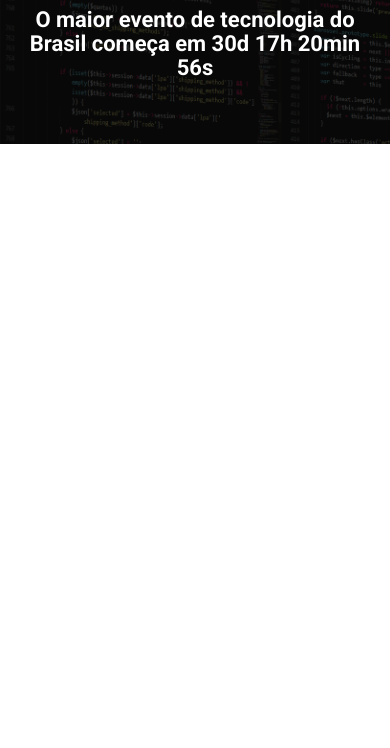
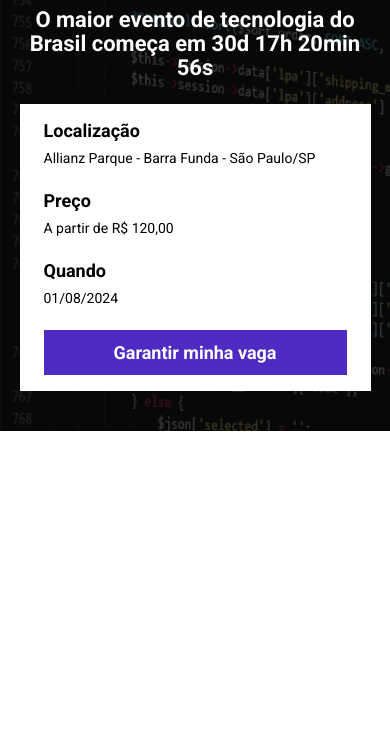
Before and after one commit to marlonnl/ebac_talks, a website built with Parcel: page src/index.html in a window 390 px wide. Shown: the part 96-844 px from the top of the page. Built offline with nearby package versions, Linux system fonts and the light colour scheme.

Commit message:
ADD: responsividade ao hero/header.

```diff
--- a/src/index.html
+++ b/src/index.html
@@ -22,6 +22,29 @@
                 O maior evento de tecnologia do Brasil começa em 30d 17h 20min 56s
             </p>
 
+            <div class="hero__info">
+
+                <ul class="hero__info__list">
+                    <li class="hero__info__list__item">
+                        <h3>Localização</h3>
+                        <p>Allianz Parque - Barra Funda - São Paulo/SP</p>
+                    </li>
+                    <li class="hero__info__list__item">
+                        <h3>Preço</h3>
+                        <p>A partir de R$ 120,00</p>
+                    </li>
+                    <li class="hero__info__list__item">
+                        <h3>Quando</h3>
+                        <p>01/08/2024</p>
+                    </li>
+                </ul>
+
+                <a href="#" class="button button--primary">
+                    Garantir minha vaga
+                </a>
+
+            </div>
+
         </div>
 
     </header>
--- a/src/styles/_hero.scss
+++ b/src/styles/_hero.scss
@@ -23,6 +23,7 @@
     }
 
     &__text {
+        color: #ffffff;
         margin-top: 64px;
         margin-bottom: 64px;
 
@@ -36,6 +37,53 @@
         margin: 0 auto;
         display: block;
         height: 80px;
+    }
+
+    &__info {
+        padding: 16px 24px;
+        background-color: #fff;
+
+        display: flex;
+        justify-content: space-between;
+
+        &__list {
+            display: flex;
+            gap: 40px;
+            list-style-type: none;
+
+            &__item {
+                display: block;
+
+                h3 {
+                    font-size: 18px;
+                    line-height: 22px;
+                    padding-bottom: 8px;
+                }
+
+                p {
+                    font-size: 14px;
+                    line-height: 16px;
+                }
+            }
+        }
+
+        @media (max-width: 640px) {
+            display: block;
+
+            &__list {
+                display: block;
+
+                &__item {
+                    margin-bottom: 24px;
+                }
+            }
+        }
+
+        @media (max-width: 1024px) {
+            &__list {
+                gap: 16px;
+            }
+        }
     }
 
     @media (max-width: 640px) {
--- a/src/styles/main.scss
+++ b/src/styles/main.scss
@@ -5,7 +5,6 @@
     margin: 0;
     padding: 0;
     font-family: 'Roboto', sans-serif;
-    color: #ffffff;
 }
 
 .container {
@@ -20,3 +19,25 @@
         max-width: 90%;
     }
 }
+
+.button {
+    padding: 12px;
+    font-size: 18px;
+    font-weight: bold;
+    text-decoration: none;
+    text-align: center;
+
+    display: flex;
+    align-items: center;
+    white-space: nowrap;
+
+    &--primary {
+        color: #fff;
+        background-color: #4F2AC3;
+    }
+
+    @media (max-width: 640px) {
+        display: block;
+        width: 100%;
+    }
+}
```
